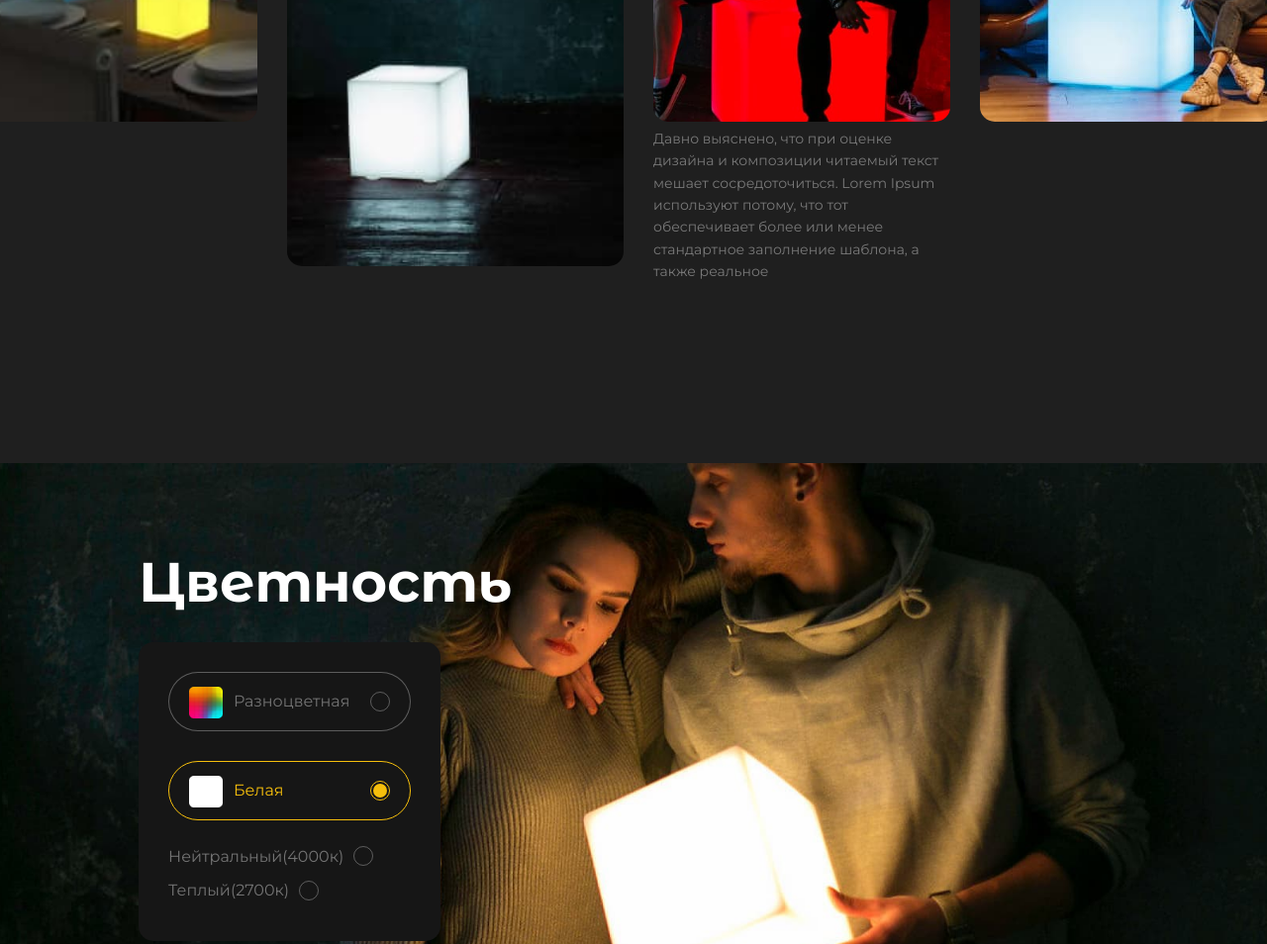
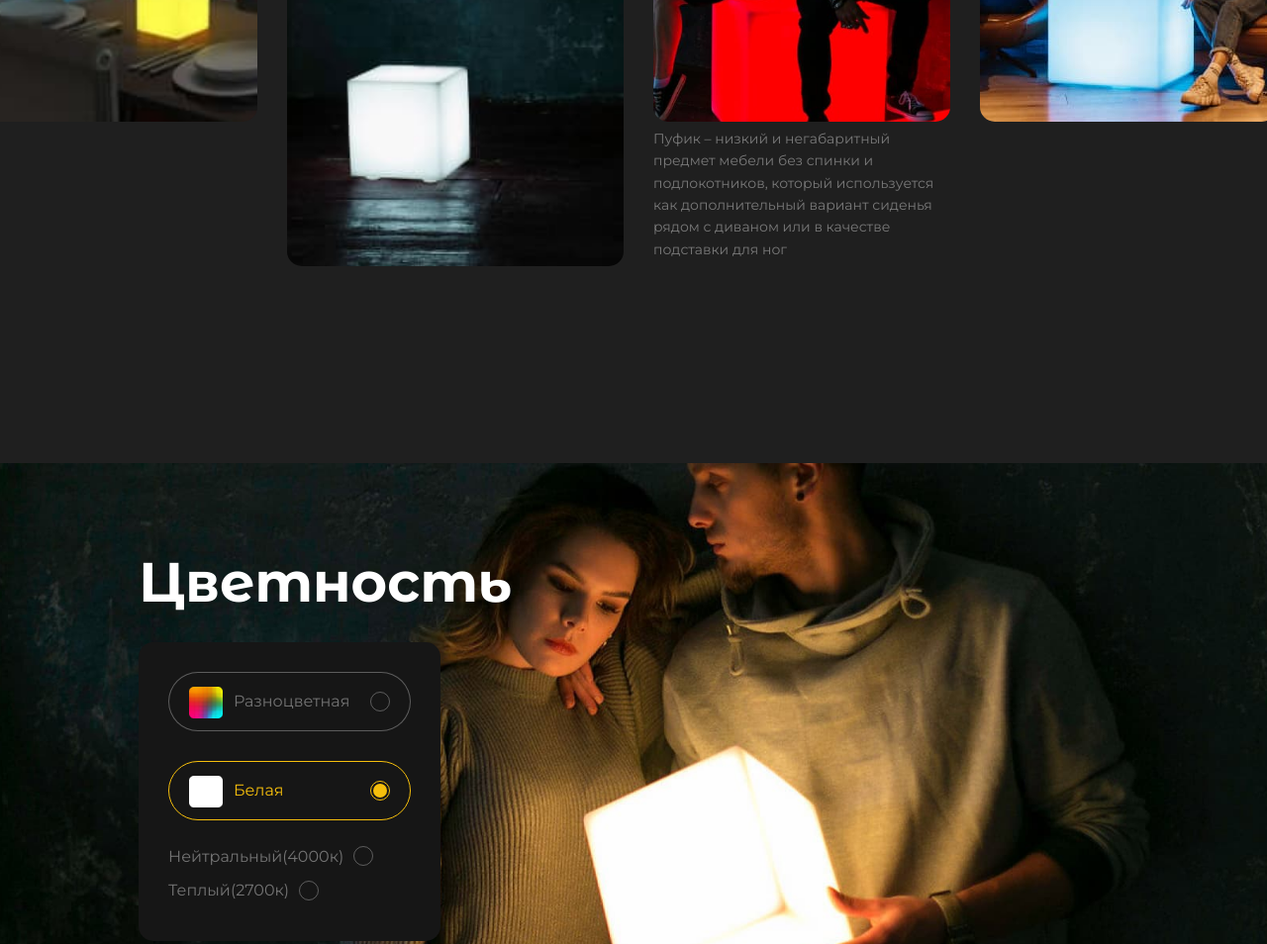
Before and after one commit to Kapibarra/ledCubes, a plain HTML site: page index.html in a window 1280 px wide. Shown: the part 1260-2214 px from the top of the page at 99% size. Drawn offline with Linux system fonts and the light colour scheme; files whose address does not match are found by name.

Commit message:
finiahed

```diff
--- a/index.html
+++ b/index.html
@@ -146,44 +146,40 @@
                           <div class="swiper-slide">
                            <img src="img/use/1.jpg" alt="">
                            <p>
-                              Давно выяснено, что при оценке дизайна и композиции читаемый текст мешает сосредоточиться. Lorem Ipsum используют потому, что тот обеспечивает более или менее стандартное заполнение
-                                    шаблона, а также реальное
+                              Пуфик – низкий и негабаритный предмет мебели без спинки и подлокотников, который используется как дополнительный вариант сиденья рядом с диваном или в качестве подставки для ног
                            </p>
                           </div>
                           <div class="swiper-slide">
                            <img src="img/use/2.jpg" alt="">
                            <p>
-                              Давно выяснено, что при оценке дизайна и композиции читаемый текст мешает сосредоточиться. Lorem Ipsum используют потому, что тот обеспечивает более или менее стандартное заполнение
-                                    шаблона, а также реальное
+                              Пуфик-кресло – аналогичный предмет мебели, чаще используются наиболее габаритные кубы для более комфортного использования в качестве кресла, наши изделия выдерживают до 150кг, поэтому можно без опасений сидеть на них
                            </p>
                           </div>
                           <div class="swiper-slide">
                            <img src="img/use/3.jpg" alt="">
                            <p>
-                              Давно выяснено, что при оценке дизайна и композиции читаемый текст мешает сосредоточиться. Lorem Ipsum используют потому, что тот обеспечивает более или менее стандартное заполнение
-                                    шаблона, а также реальное
+                              Столик – небольшой столик, который обычно располагается перед диваном в гостиной или холле для временного размещения книг, журналов, газет, еды и напитков
+
                            </p>
                           </div>
                           <div class="swiper-slide">
                            <img src="img/use/4.jpg" alt="">
                            <p>
-                              Давно выяснено, что при оценке дизайна и композиции читаемый текст мешает сосредоточиться. Lorem Ipsum используют потому, что тот обеспечивает более или менее стандартное заполнение
-                                    шаблона, а также реальное
+                              Дома -  можно использовать как прикроватную  тумбу, подставку или столик. Используйте кубы с разноцветной подсветкой чтобы создать необходимую атмосферу.
+
                            </p>
                           </div>
                           <div class="swiper-slide">
                            <img src="img/use/5.jpg" alt="">
                            <p>
-                              Давно выяснено, что при оценке дизайна и композиции читаемый текст мешает сосредоточиться. Lorem Ipsum используют потому, что тот обеспечивает более или менее стандартное заполнение
-                                    шаблона, а также реальное
+                              На улице – уличные светильники обладают высокой степенью защиты от влаги (IP 67), а так же устойчивы к высоким и низким температурам. Используйте наши кубы на улице как элементы декора или дополнительные места для сиденья.
+
                            </p>
                           </div>
                           <div class="swiper-slide">
                            <img src="img/use/6.jpg" alt="">
                            <p>
-                              Давно выяснено, что при оценке дизайна и композиции читаемый текст мешает сосредоточиться. Lorem Ipsum используют потому, что тот обеспечивает более или менее стандартное заполнение
-                                    шаблона, а также реальное
-                           </p>
+                              Кафе-ресторан – отлично подойдут предпринимателям, которые хотят удивить своих посетителей. С помощью наших кубов вы сможете создать сказочную атмосферу прямо у себя в заведении, что безусловно заставит их вернуться еще не раз.                           </p>
                           </div>
                         </div>
                         <div class="app-scope-slider-thumbs">
```
Also changed, not shown: css/style.min.css.
